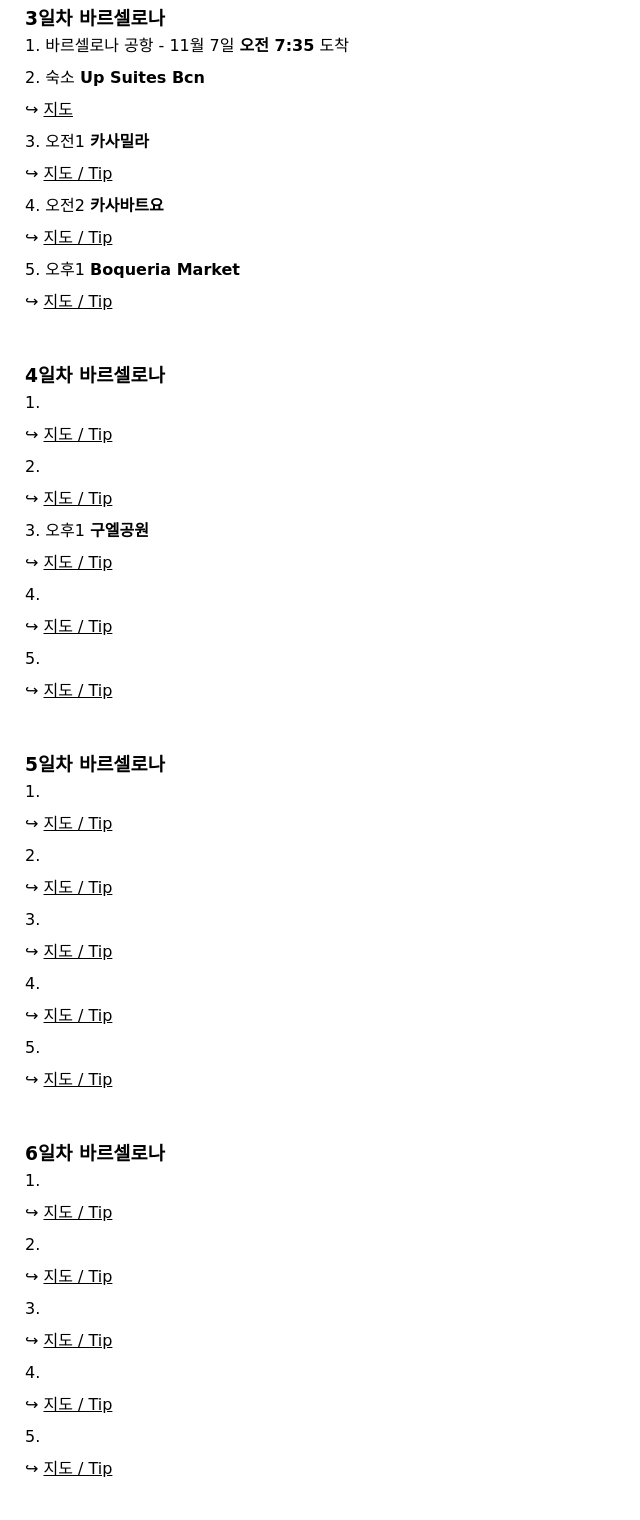
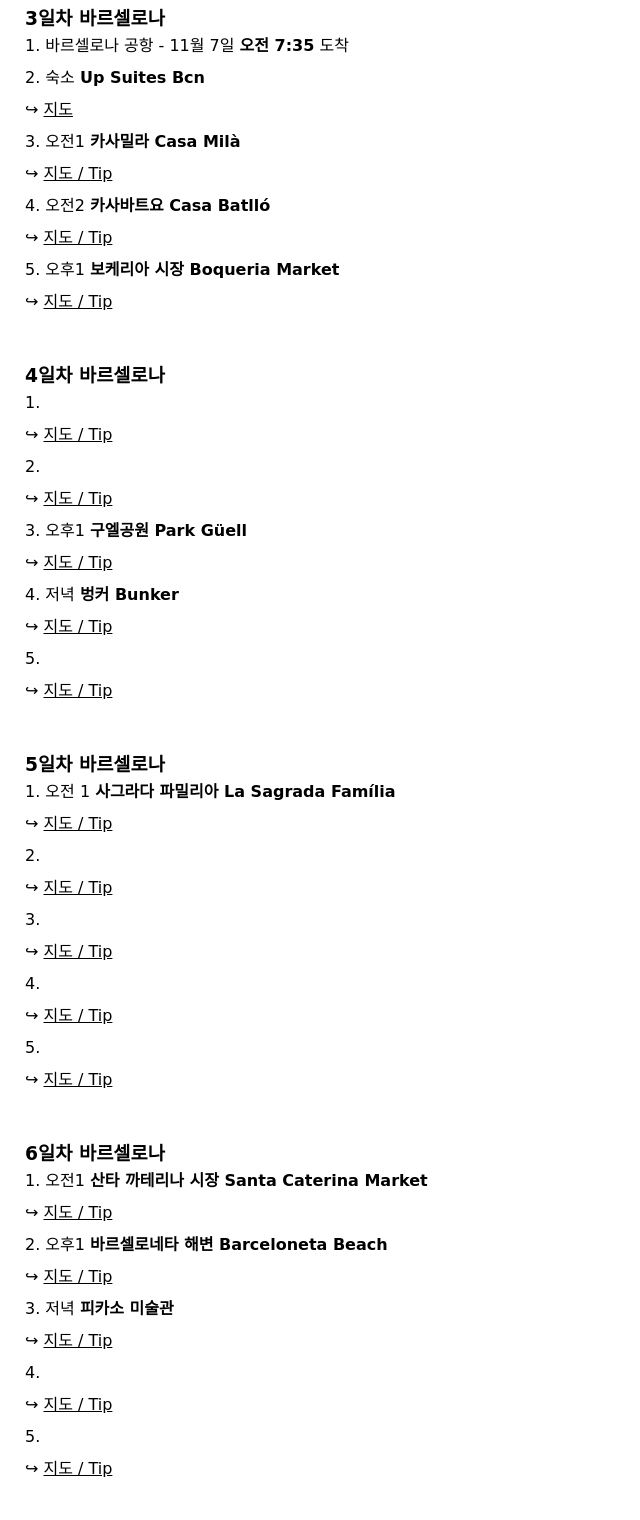
Before and after one commit to Chany-Park/Plan_Honeymoon, a plain HTML site: page index.html in a window 1280 px wide. Shown: the part 828-2348 px from the top of the page, without its empty margins (0-640 px from the left). Drawn offline with Linux system fonts and the light colour scheme; a web font is replaced by a local one.

Commit message:
Update index.html

```diff
--- a/index.html
+++ b/index.html
@@ -137,13 +137,13 @@
 				1. 바르셀로나 공항 - 11월 7일 <b>오전 7:35</b> 도착 <br>
 				2. 숙소 <b>Up Suites Bcn</b><br>
 				 ↪ <a href="https://www.google.com/maps/place/Up+Suites+BCN+-+WEB+OFICIAL%C2%AE/@41.386273,2.152363,17z/data=!3m1!4b1!4m8!3m7!1s0x12a4a27fc09c55fb:0x2efb3a1b18d8fb18!5m2!4m1!1i2!8m2!3d41.3862607!4d2.1545625?authuser=0&hl=ko"> 지도 </a><br>
-				3. 오전1 <b>카사밀라</b><br>
+				3. 오전1 <b>카사밀라 Casa Milà</b><br>
 				 ↪ <a href="https://www.google.com/maps/place/%EC%B9%B4%EC%82%AC+%EB%B0%80%EB%9D%BC/@41.3952195,2.1597137,17z/data=!3m2!4b1!5s0x12a4a2938498d7d1:0x46144f3c1fee22fb!4m5!3m4!1s0x12a4a293998ae1d5:0xc49fa3624f371e6a!8m2!3d41.3952155!4d2.1619024?authuser=0&hl=ko"> 지도 </a>
 				  <a href=""> / Tip </a><br>
-				4. 오전2 <b>카사바트요</b><br>
+				4. 오전2 <b>카사바트요 Casa Batlló</b><br>
 				 ↪ <a href="https://www.google.com/maps/place/%EC%B9%B4%EC%82%AC+%EB%B0%94%ED%8A%B8%EC%9A%94/@41.3952195,2.1597137,17z/data=!4m5!3m4!1s0x12a4a2ed494b4161:0x40d2782f9e2e4e0f!8m2!3d41.3917281!4d2.1649487?authuser=0&hl=ko"> 지도 </a>
 				  <a href=""> / Tip </a><br>
-				5. 오후1 <b>Boqueria Market</b><br>
+				5. 오후1 <b>보케리아 시장 Boqueria Market</b><br>
 				 ↪ <a href="https://www.google.com/maps/place/%EB%9D%BC+%EB%B3%B4%EC%BC%80%EB%A6%AC%EC%95%84/@41.3817439,2.1693966,17z/data=!3m1!4b1!4m5!3m4!1s0x12a4a2f7b51e5a01:0x860ac654dc73add5!8m2!3d41.3817399!4d2.1715853?authuser=0&hl=ko"> 지도 </a>
 				  <a href=""> / Tip </a><br>
 				<br>
@@ -157,10 +157,10 @@
 				2. <br>
 				 ↪ <a href=""> 지도 </a>
 				 <a href=""> / Tip </a><br>
-				3. 오후1 <b>구엘공원</b><br>
-				 ↪ <a href=""> 지도 </a>
+				3. 오후1 <b>구엘공원 Park Güell</b><br>
+				 ↪ <a href="https://www.google.com/maps/place/%EA%B5%AC%EC%97%98+%EA%B3%B5%EC%9B%90/@41.4144988,2.1505058,17z/data=!3m1!4b1!4m5!3m4!1s0x12a4a2ae52d441ab:0x899a0ba01aaace58!8m2!3d41.4144948!4d2.1526945?authuser=0&hl=ko"> 지도 </a>
 				 <a href=""> / Tip </a><br>
-				4. <br>
+				4. 저녁 <b>벙커 Bunker</b><br>
 				 ↪ <a href=""> 지도 </a>
 				 <a href=""> / Tip </a><br>
 				5. <br>
@@ -171,8 +171,8 @@
 
 		<h3> 5일차 <b>바르셀로나</b></h3>
 			<p class="poem">
-				1. <br>
-				 ↪ <a href=""> 지도 </a>
+				1. 오전 1 <b>사그라다 파밀리아 La Sagrada Família</b><br>
+				 ↪ <a href="https://www.google.com/maps/place/%EC%82%AC%EA%B7%B8%EB%9D%BC%EB%8B%A4+%ED%8C%8C%EB%B0%80%EB%A6%AC%EC%95%84/@41.4036339,2.1721671,17z/data=!3m1!4b1!4m5!3m4!1s0x12a4a2dcd83dfb93:0x9bd8aac21bc3c950!8m2!3d41.4036299!4d2.1743558?authuser=0&hl=ko"> 지도 </a>
 				 <a href=""> / Tip </a><br>
 				2. <br>
 				 ↪ <a href=""> 지도 </a>
@@ -191,14 +191,14 @@
 
 		<h3> 6일차 <b>바르셀로나</b></h3>
 			<p class="poem">
-				1. <br>
-				 ↪ <a href=""> 지도 </a>
+				1. 오전1 <b>산타 까테리나 시장 Santa Caterina Market</b><br>
+				 ↪ <a href="https://www.google.com/maps/place/Santa+Caterina+Market/@41.3863611,2.1781566,17z/data=!3m1!4b1!4m5!3m4!1s0x12a4a2fbc2fc3cc9:0xcf4dd50cc18b657e!8m2!3d41.3863611!4d2.1781566?authuser=0&hl=ko"> 지도 </a>
 				 <a href=""> / Tip </a><br>
-				2. <br>
-				 ↪ <a href=""> 지도 </a>
+				2. 오후1 <b>바르셀로네타 해변 Barceloneta Beach</b><br>
+				 ↪ <a href="https://www.google.com/maps/place/%EB%B0%94%EB%A5%B4%EC%85%80%EB%A1%9C%EB%84%A4%ED%83%80+%ED%95%B4%EB%B3%80/@41.372809,2.1823161,15z/data=!4m5!3m4!1s0x12a4a3a809389627:0x1e8e0ed73f4965fb!8m2!3d41.3783713!4d2.1924685?authuser=0&hl=ko"> 지도 </a>
 				 <a href=""> / Tip </a><br>
-				3. <br>
-				 ↪ <a href=""> 지도 </a>
+				3. 저녁 <b>피카소 미술관</b><br>
+				 ↪ <a href="https://www.google.com/maps/place/%ED%94%BC%EC%B9%B4%EC%86%8C+%EB%AF%B8%EC%88%A0%EA%B4%80/@41.3852706,2.1479882,14z/data=!3m1!5s0x12a4a2fe9953f80b:0x4ecdca798904ec7a!4m9!1m2!2m1!1z7ZS87Lm07IaMIOuvuOyIoOq0gA!3m5!1s0x12a4a2fe99bce26b:0x27011e710700cc63!8m2!3d41.3852706!4d2.1809472!15sChPtlLzsubTshowg66-47Iig6rSAWhUiE-2UvOy5tOyGjCDrr7jsiKDqtICSAQphcnRfbXVzZXVtmgEkQ2hkRFNVaE5NRzluUzBWSlEwRm5TVU5KYTNKRWJYTm5SUkFC4AEA?authuser=0&hl=ko"> 지도 </a>
 				 <a href=""> / Tip </a><br>
 				4. <br>
 				 ↪ <a href=""> 지도 </a>
```
